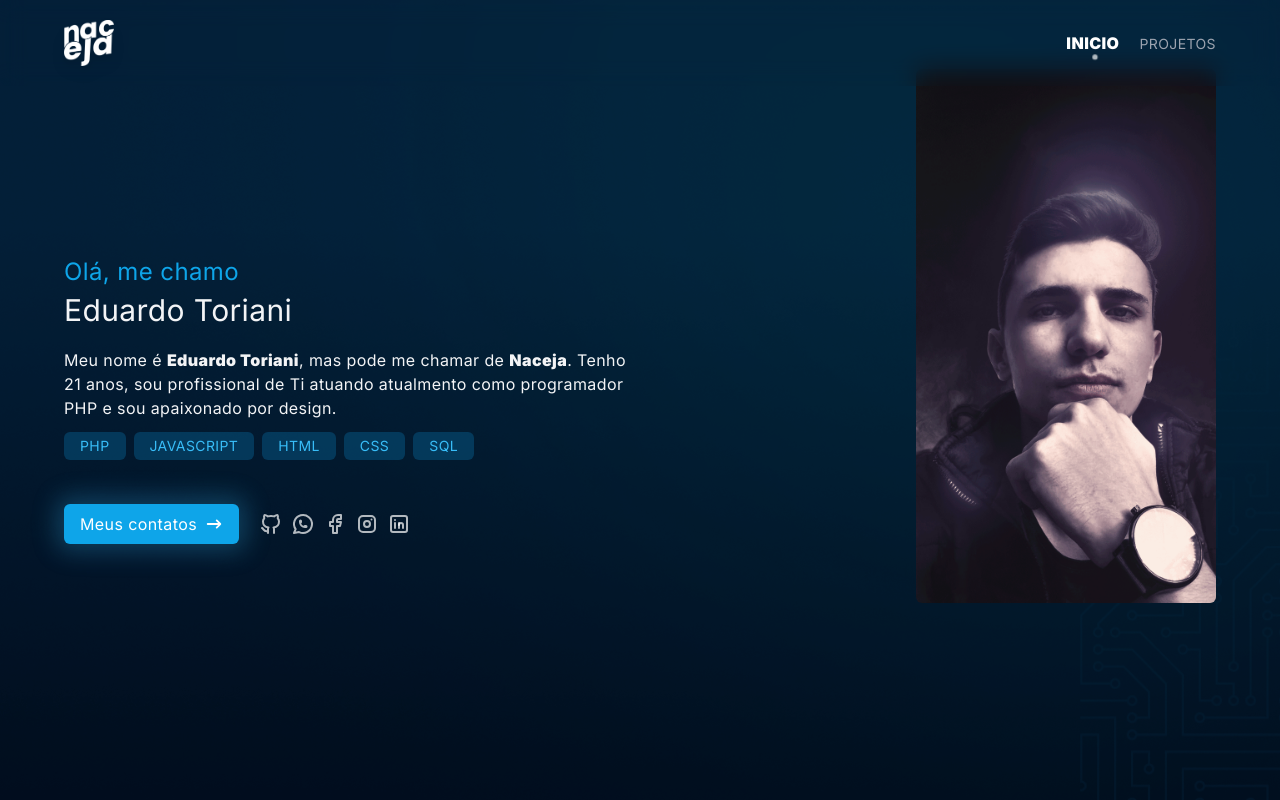
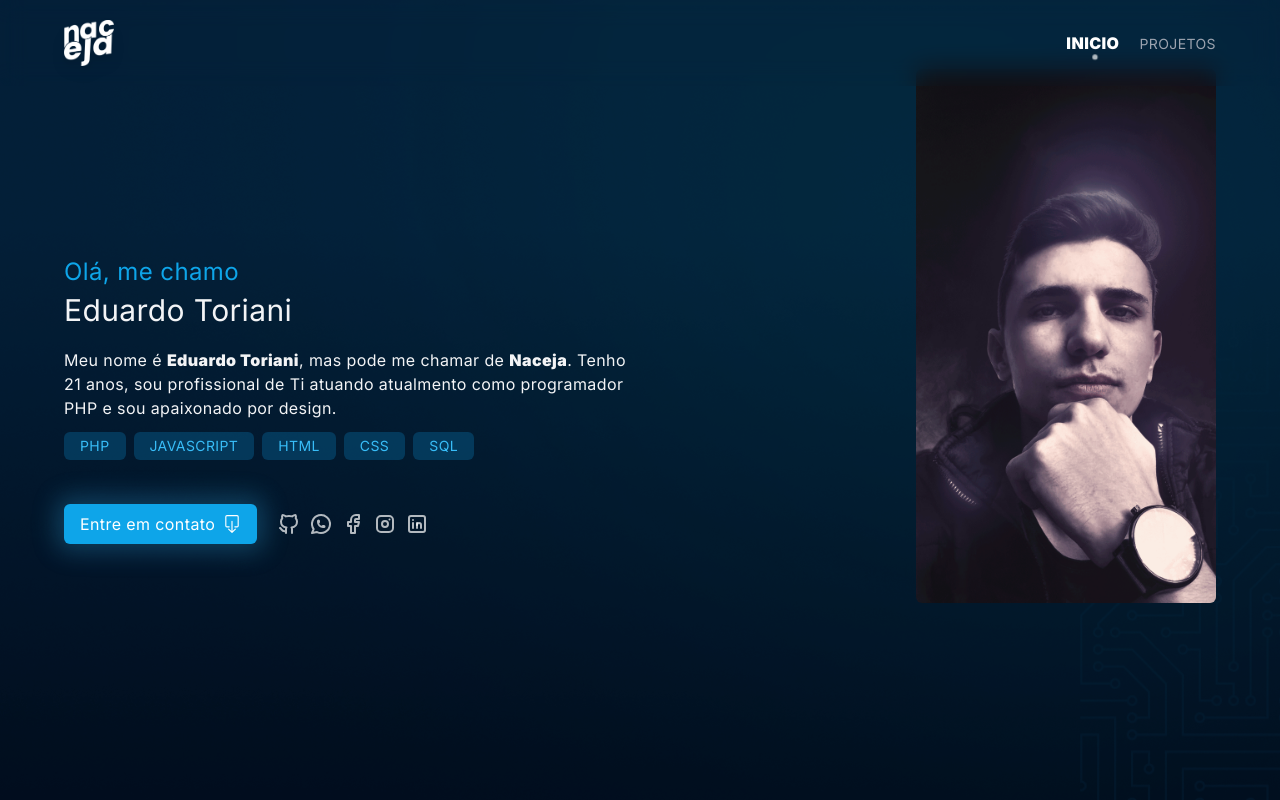
Before and after one commit to MrNaceja/portfolio-naceja, a Next.js app: page / in a window 1280 px wide. Shown: the top 800 px of the page. Built offline with nearby package versions, Linux system fonts and the light colour scheme.

Commit message:
Adicionado descida ao contato e fab para ir ao top

```diff
--- a/src/app/layout.tsx
+++ b/src/app/layout.tsx
@@ -4,6 +4,7 @@ import { IBM_Plex_Mono, Inter } from 'next/font/google'
 import { Header } from '@components/global/Header';
 import { ContactFormSection } from '@components/global/ContactFormSection';
 import { Footer } from '@components/global/Footer';
+import { FabBackToTop } from '@components/global/FabBackToTop';
 
 const inter = Inter({
   variable: '--font-inter',
@@ -32,6 +33,7 @@ export default function RootLayout({ children: page }: IRootLayout) {
         <Header />
         {page}
         <ContactFormSection />
+        <FabBackToTop />
         <Footer />
       </body>
     </html>
--- a/src/components/global/ContactFormSection.tsx
+++ b/src/components/global/ContactFormSection.tsx
@@ -19,7 +19,7 @@ export const ContactFormSection = () => {
     }
 
     return (
-        <SectionDescriptive title="Gostou do meu trabalho?" subtitle="contato">
+        <SectionDescriptive title="Gostou do meu trabalho?" subtitle="contato" id="contact">
             <div className="flex flex-col items-center justify-center gap-3 mx-auto w-full max-w-md">
                 <h1 className="text-2xl">Entre em contato</h1>
                 <form className="flex flex-col gap-4 items-center w-full" onSubmit={handleSubmit(handleContactMe)}>
--- /dev/null
+++ b/src/components/global/FabBackToTop.tsx
@@ -0,0 +1,35 @@
+'use client'
+
+import { Button } from "@components/global/Button"
+import { useCallback, useEffect, useState } from "react"
+import { BsBoxArrowUp } from 'react-icons/bs'
+import { twMerge } from "tailwind-merge"
+
+export const FabBackToTop = () => {
+    const [visible, setVisible] = useState(false)
+
+    const handleGoToTop = () => {
+        window.scrollTo({ top: 0, behavior: 'smooth' })
+    }
+
+    const handleScroll = useCallback(() => {
+        if (!visible && window.scrollY > 600) setVisible(true)
+        if (visible && window.scrollY <= 500) setVisible(false)
+    }, [ visible ])
+
+    useEffect(() => {
+        window.addEventListener('scroll', handleScroll)
+        return () => window.removeEventListener('scroll', handleScroll)
+    }, [ handleScroll ])
+    return (
+        <Button
+            onClick={handleGoToTop}
+            className={twMerge(
+                "fixed right-5 bottom-5 z-20 hover:shadow-button transition-all animate-bounce",
+                visible ? 'visible' : 'invisible'
+            )}
+        >
+        <BsBoxArrowUp />
+    </Button>
+    )
+}
--- a/src/components/global/SectionDescriptive.tsx
+++ b/src/components/global/SectionDescriptive.tsx
@@ -7,9 +7,9 @@ interface ISectionDescriptiveProps extends DetailedHTMLProps<HTMLAttributes<HTML
     children: React.ReactNode,
     full?: boolean
 }
-export const SectionDescriptive = ({title, subtitle, children, className, full = false} : ISectionDescriptiveProps) => {
+export const SectionDescriptive = ({title, subtitle, children, className, full = false, ...sectionProps} : ISectionDescriptiveProps) => {
     return (
-        <section className={twMerge('py-16 flex flex-col gap-5', className, !full && 'container')}>
+        <section className={twMerge('py-16 flex flex-col gap-5', className, !full && 'container')} { ...sectionProps }>
             <header className="flex flex-col gap-2">
                 <span className="font-mono text-sky-500 text-sm">{`.../${subtitle}`}</span>
                 <h3 className="text-white text-2xl">{title}</h3>
--- a/src/components/home/HeroSection.tsx
+++ b/src/components/home/HeroSection.tsx
@@ -1,8 +1,10 @@
+'use client'
+
 import Image from "next/image"
 import { Badge } from "@components/global/Badge"
 import { Button } from "@components/global/Button"
-import { HiArrowNarrowRight } from 'react-icons/hi'
 import { TbBrandGithub, TbBrandWhatsapp, TbBrandFacebook, TbBrandInstagram, TbBrandLinkedin } from 'react-icons/tb'
+import { BsBoxArrowDown } from 'react-icons/bs'
 import { TECHS } from "@utils/models/TechDTO"
 
 import PhotoPerfil from '/public/images/perfil_naceja_animated.gif'
@@ -31,6 +33,12 @@ const CONTACTS = [
 ]
 
 export const HeroSection = () => {
+
+    const handleGoContact = () => {
+        const ContactSectionDOM = document.getElementById('contact')
+        ContactSectionDOM?.scrollIntoView({ behavior: 'smooth' })
+    }
+
     return (
         <section className="lg:h-screen bg-cover bg-no-repeat bg-center bg-hero-image bg-sky-500 bg-blend-multiply w-full flex flex-col py-32 justify-end">
             <main className="container flex justify-between flex-col-reverse md:flex-row items-center gap-3 h-full">
@@ -46,9 +54,9 @@ export const HeroSection = () => {
                         }
                     </div>
                    <div className="flex mt-10 gap-5 sm:items-center flex-col sm:flex-row">
-                        <Button className="shadow-button">
-                            Meus contatos
-                            <HiArrowNarrowRight size={18} />
+                        <Button className="shadow-button" onClick={handleGoContact}>
+                            Entre em contato
+                            <BsBoxArrowDown size={18} />
                         </Button>
                         <div className="flex flex-row gap-2 justify-center sm:justify-start">
                             {
@@ -69,7 +77,8 @@ export const HeroSection = () => {
                     alt="Imagem de perfil do Naceja"
                     width={300}
                     height={300}
-                    className="rounded-md object-cover md:-translate-y-16"
+                    unoptimized
+                    className="rounded-md object-cover md:-translate-y-16 aspect-auto"
                 />
             </main>
         </section>
```
